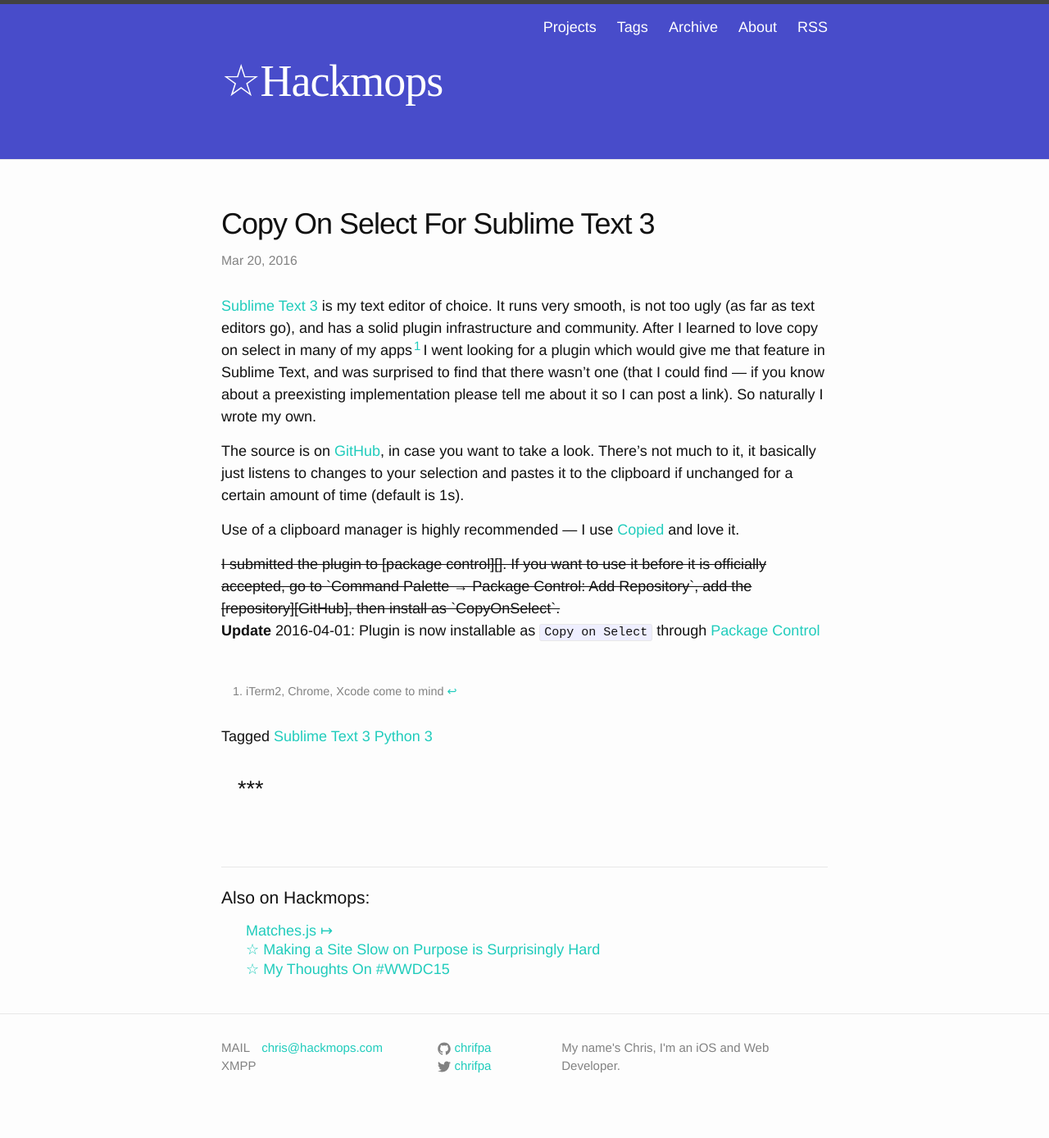
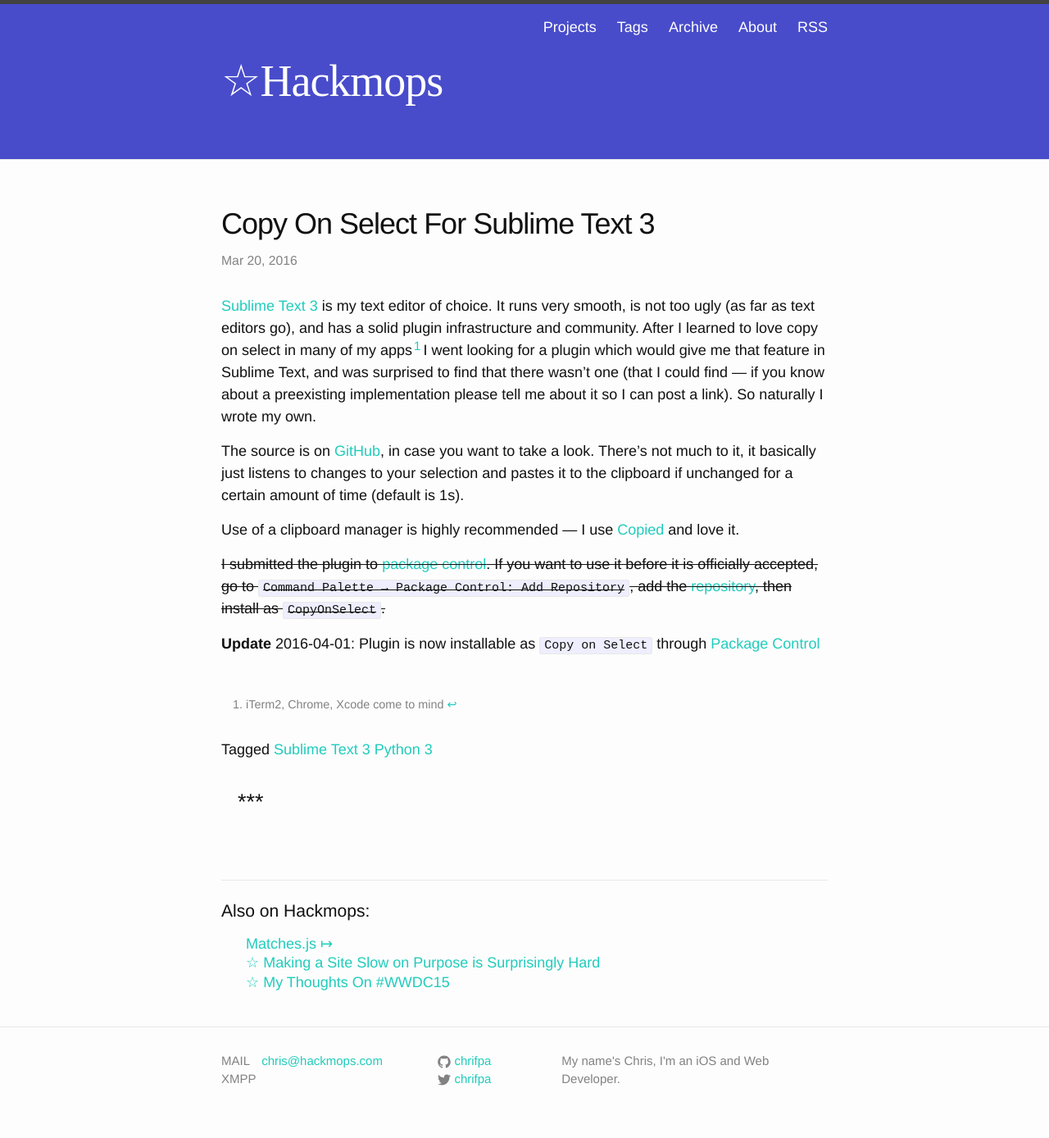
Before and after one commit to acdpnk/hackmopscom, a Jekyll site: the page built from _posts/2016-03-20-copy-on-select-for-sublime-text-3.markdown, in a window 1280 px wide. Shown: the whole page at 82% size. Built offline with Jekyll 4.4.1, drawn with Linux system fonts in a browser that asks for light colours; some web fonts are replaced; some of the changed lines change nothing that is shown.

Commit message:
fixed strikeout, changed link to package control to point to copy on select package page

```diff
--- a/_posts/2016-03-20-copy-on-select-for-sublime-text-3.markdown
+++ b/_posts/2016-03-20-copy-on-select-for-sublime-text-3.markdown
@@ -14,7 +14,7 @@
 
 Use of a clipboard manager is highly recommended — I use [Copied][] and love it.
 
-<strike>I submitted the plugin to [package control][]. If you want to use it before it is officially accepted, go to `Command Palette → Package Control: Add Repository`, add the [repository][GitHub], then install as `CopyOnSelect`.</strike>
+~~I submitted the plugin to [package control][]. If you want to use it before it is officially accepted, go to `Command Palette → Package Control: Add Repository`, add the [repository][GitHub], then install as `CopyOnSelect`.~~
 
 **Update** 2016-04-01: Plugin is now installable as `Copy on Select` through [Package Control][package control]
 
@@ -24,4 +24,4 @@
 [Sublime Text 3]: https://www.sublimetext.com/
 [GitHub]: https://github.com/chrifpa/CopyOnSelect
 [Copied]: http://copiedapp.com/
-[package control]: https://packagecontrol.io/
+[package control]: https://packagecontrol.io/packages/Copy%20on%20Select
```
